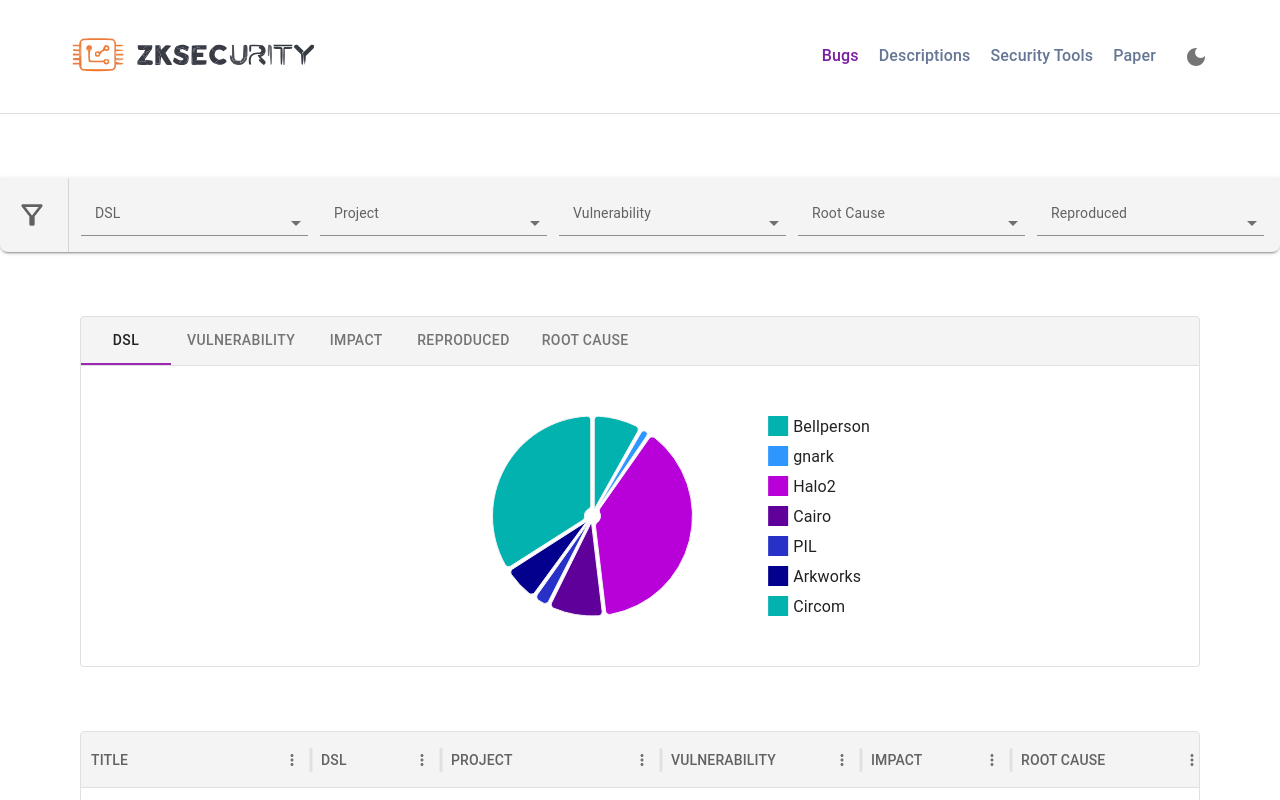
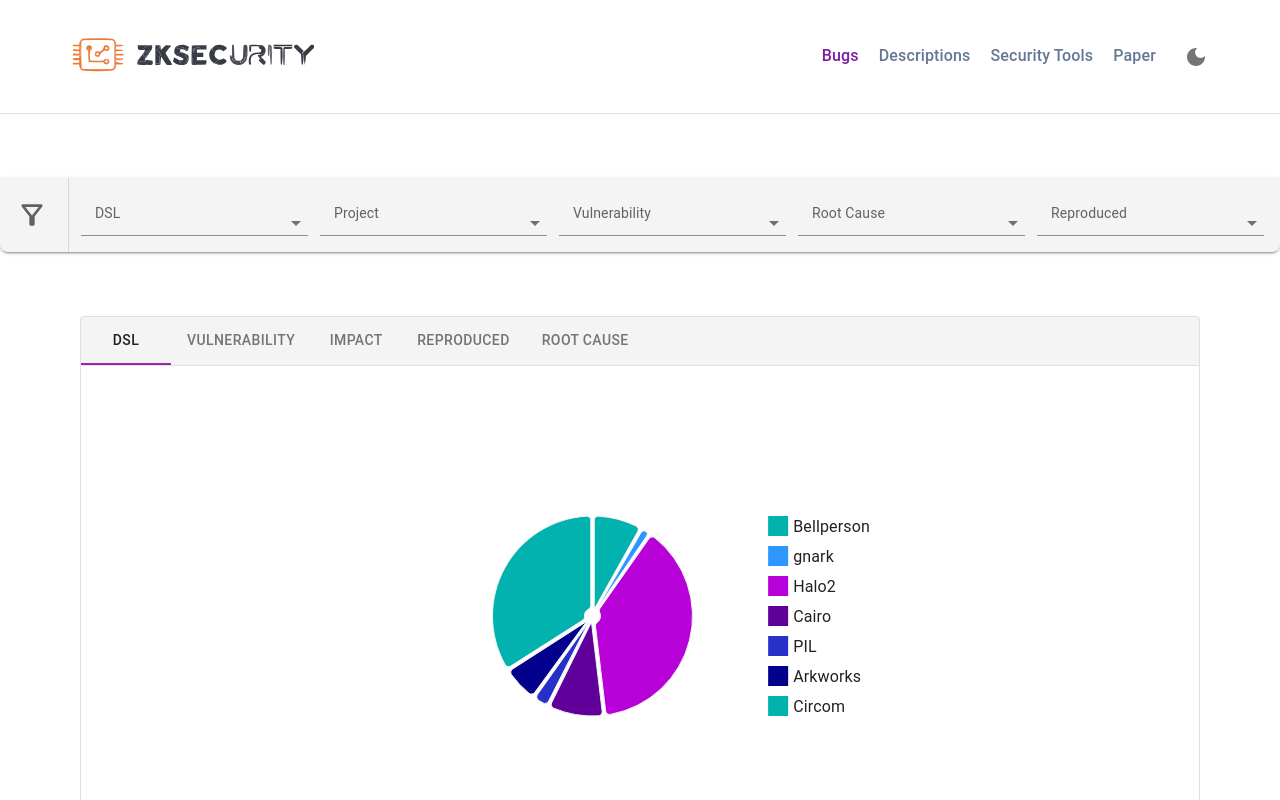
Before and after one commit to zksecurity/zkbugs-website, a React (Vite) app: page / in a window 1280 px wide. Shown: the top 800 px of the page. Built offline with nearby package versions, Linux system fonts and the light colour scheme.

Commit message:
Adjust pie chart height based on data length

```diff
--- a/src/components/charts/PieChart.jsx
+++ b/src/components/charts/PieChart.jsx
@@ -2,10 +2,6 @@
 import PropTypes from "prop-types";
 import { PieChart as MuiPieChart } from "@mui/x-charts";
 import { useMediaQuery } from "@mui/material";
-
-const pieParams = {
-  height: 300,
-};
 
 const mergeWords = (currentWord, words, maxChars) => {
   const wordsCopy = [...words];
@@ -22,11 +18,11 @@
   return mergeWords(`${currentWord} ${nextWord}`, wordsCopy, maxChars);
 };
 
-const trimLongLengends = (data) => {
+const trimLongLengends = (data, trimPoint) => {
   return data.map((item) => {
     if (!item.label) return item;
 
-    if (item.label.length <= 18) {
+    if (item.label.length <= trimPoint) {
       return item;
     }
 
@@ -35,13 +31,26 @@
 
     // Apply new lines to the label
     const firstWord = labelWords.shift();
-    const mergedWords = mergeWords(firstWord, labelWords, 18);
+    const mergedWords = mergeWords(firstWord, labelWords, trimPoint);
 
     return {
       ...item,
       label: mergedWords,
     };
   });
+};
+
+const HEIGHT_PER_ITEM = 48;
+const MIN_HEIGHT_WEB = 500;
+const MIN_HEIGHT_MOBILE = 300;
+
+const adjustHeight = (data, isMobile) => {
+  const height = data.length * HEIGHT_PER_ITEM + 50;
+  const minHeight = isMobile ? MIN_HEIGHT_MOBILE : MIN_HEIGHT_WEB;
+  if (height > minHeight) {
+    return height;
+  }
+  return minHeight;
 };
 
 function PieChart({
@@ -54,15 +63,21 @@
   className,
 }) {
   const isSmallScreen = useMediaQuery((theme) => theme.breakpoints.down("md"));
+  const isMobile = useMediaQuery((theme) => theme.breakpoints.down("sm"));
 
   const finalData = useMemo(() => {
     if (isSmallScreen) {
-      return trimLongLengends(data);
+      return trimLongLengends(data, 18);
     }
-    return data;
+    return trimLongLengends(data, 30);
   }, [data, isSmallScreen]);
 
+  const finalHeight = useMemo(() => {
+    return adjustHeight(data, isMobile);
+  }, [data, isMobile]);
+
   const finalPieParams = useMemo(() => {
+    const pieParams = { height: finalHeight };
     if (isSmallScreen) {
       return { ...pieParams, width: 500 };
     }
@@ -70,7 +85,7 @@
       return { ...pieParams, width };
     }
     return pieParams;
-  }, [isSmallScreen, width]);
+  }, [isSmallScreen, width, finalHeight]);
 
   return (
     <MuiPieChart
```
